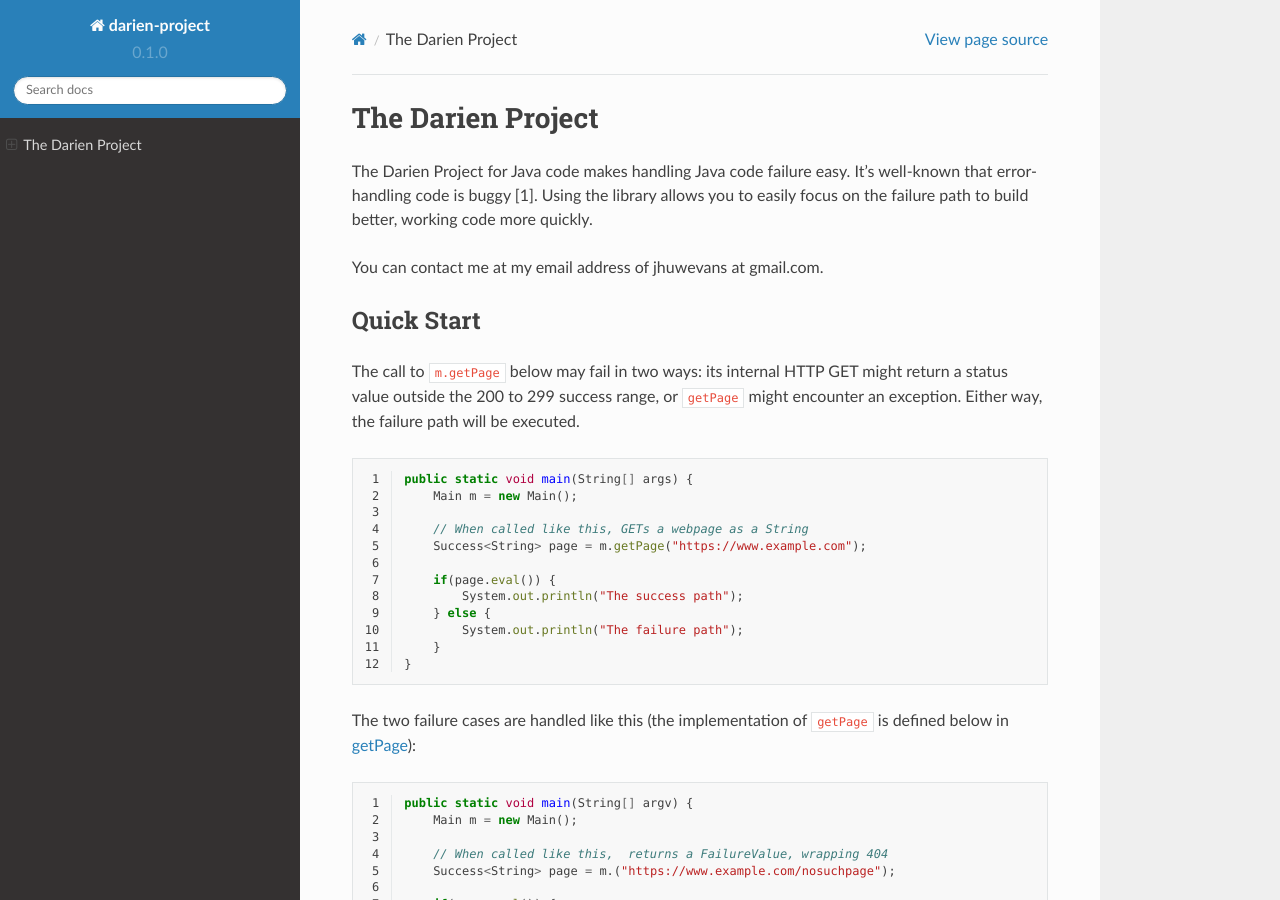
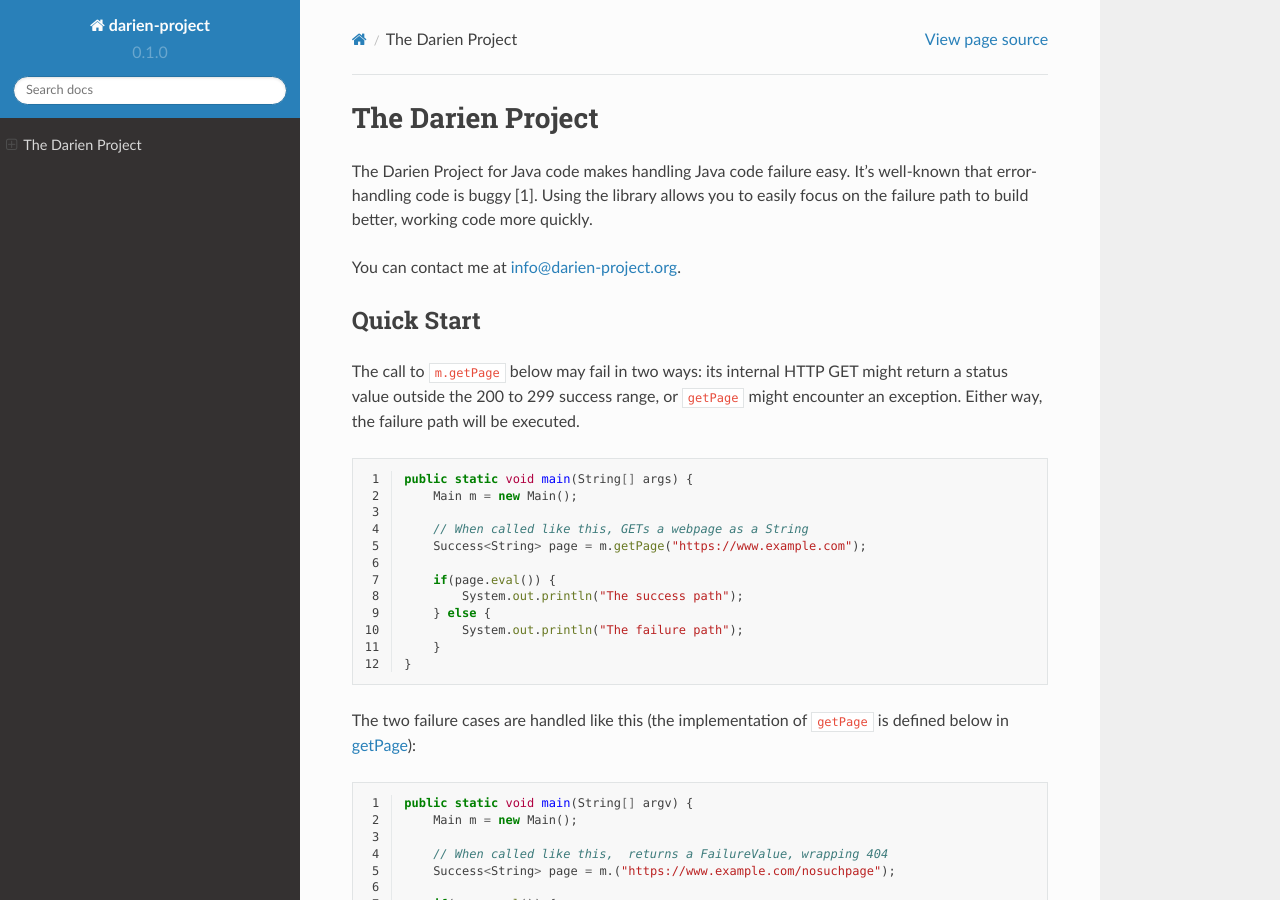
Before and after one commit to jh-evans/readthedocs, a Sphinx documentation site: the page built from docs/source/index.rst, in a window 1280 px wide and 900 px high. Built offline with Sphinx 7.4.7 and the Read the Docs theme 2.0.0, drawn with Linux system fonts in a browser that asks for light colours.

Commit message:
Update index.rst

```diff
--- a/docs/source/index.rst
+++ b/docs/source/index.rst
@@ -3,7 +3,7 @@ The Darien Project
 
 The Darien Project for Java code makes handling Java code failure easy. It's well-known that error-handling code is buggy [1]. Using the library allows you to easily focus on the failure path to build better, working code more quickly.
 
-You can contact me at my email address of jhuwevans at gmail.com.
+You can contact me at info@darien-project.org.
 
 .. quickStart:
 Quick Start
```
